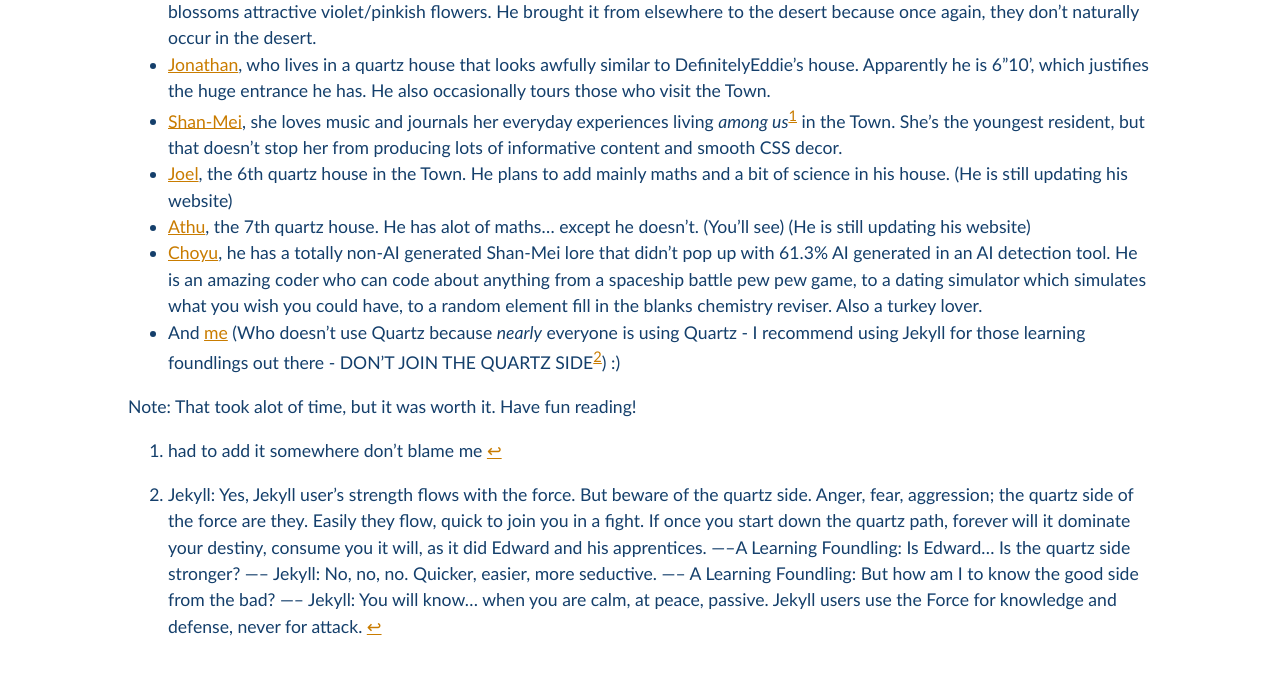
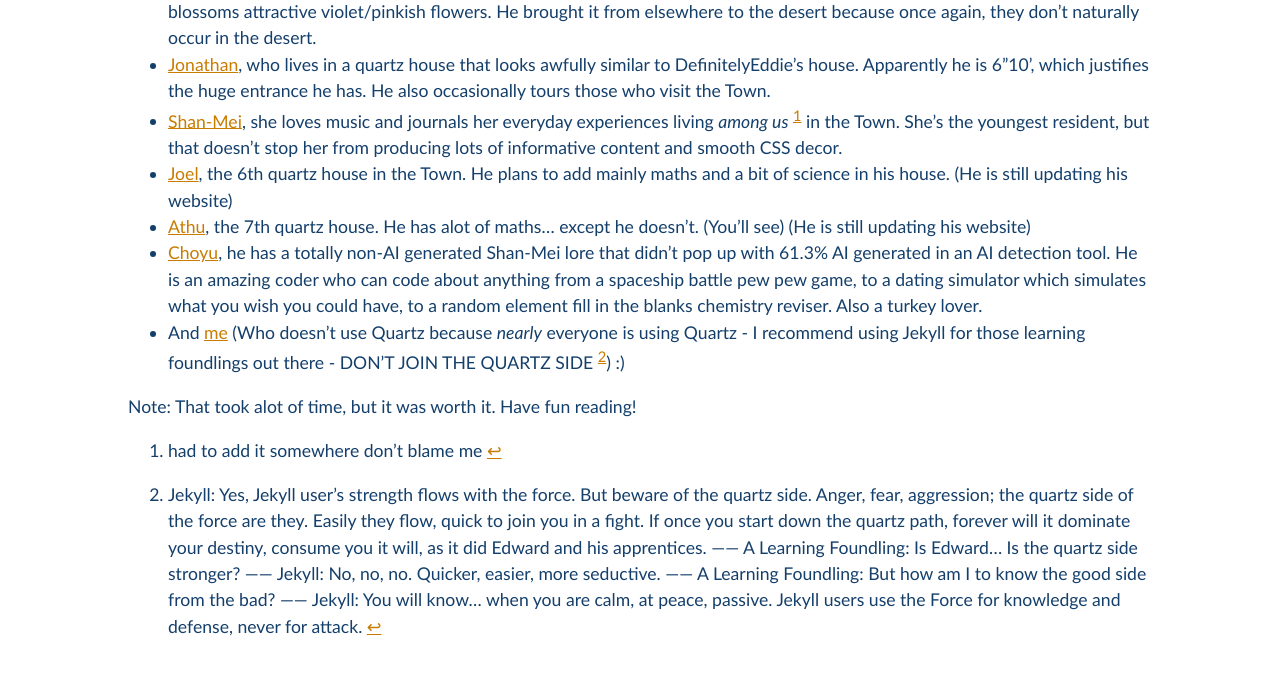
Before and after one commit to Pi-thagoras/the-chicken-pen, a Jekyll site: the page built from The-Town.md, in a window 1280 px wide. Shown: the part 975-1674 px from the top of the page. Built offline with Jekyll 4.4.1, drawn with Linux system fonts in a browser that asks for light colours.

Commit message:
vault backup: 2023-05-06 19:20:36

```diff
--- a/The-Town.md
+++ b/The-Town.md
@@ -13,18 +13,18 @@
 - [Grim4Reaper](https://grim4reaper.github.io/Year11Notes/), or MQ-9 Reaper or just to make it easy, Reaper, lives in a house that is also built from quartz which he is slowly but surely moving into from his previous house, which has detailed economics writings.
 - [NotTacoz](https://nottacoz.github.io/jacaranda/), he lives in (i wish - treehouses are cool)/next to his Jacaranda Tree (not Jacurutu) - for your convinence it's a tree that blossoms attractive violet/pinkish flowers. He brought it from elsewhere to the desert because once again, they don't naturally occur in the desert.
 - [Jonathan](https://supaqwerty.github.io/notes-dump/), who lives in a quartz house that looks awfully similar to DefinitelyEddie's house. Apparently he is 6"10', which justifies the huge entrance he has. He also occasionally tours those who visit the Town.
-- [Shan-Mei](https://shan-mei.github.io/shanmeis-notes/), she loves music and journals her everyday experiences living *among us*[^1] in the Town. She's the youngest resident, but that doesn't stop her from producing lots of informative content and smooth CSS decor.
+- [Shan-Mei](https://shan-mei.github.io/shanmeis-notes/), she loves music and journals her everyday experiences living *among us* [^1] in the Town. She's the youngest resident, but that doesn't stop her from producing lots of informative content and smooth CSS decor.
 - [Joel](https://rubver16.github.io/joles-notes/), the 6th quartz house in the Town. He plans to add mainly maths and a bit of science in his house. (He is still updating his website)
 - [Athu](https://super-cookies.github.io/duk/), the 7th quartz house. He has alot of maths... except he doesn't. (You'll see) (He is still updating his website)
 - [Choyu](https://grimreaper2654.github.io/Notes/), he has a totally non-AI generated Shan-Mei lore that didn't pop up with 61.3% AI generated in an AI detection tool. He is an amazing coder who can code about anything from a spaceship battle pew pew game, to a dating simulator which simulates what you wish you could have, to a random element fill in the blanks chemistry reviser. Also a turkey lover.
-- And [me](https://pi-thagoras.github.io/the-chicken-pen/) (Who doesn't use Quartz because *nearly* everyone is using Quartz - I recommend using Jekyll for those learning foundlings out there - DON'T JOIN THE QUARTZ SIDE[^2]) :)
+- And [me](https://pi-thagoras.github.io/the-chicken-pen/) (Who doesn't use Quartz because *nearly* everyone is using Quartz - I recommend using Jekyll for those learning foundlings out there - DON'T JOIN THE QUARTZ SIDE [^2]) :)
 
 
 
 [^1]: had to add it somewhere don't blame me
 
 
-[^2]: Jekyll: Yes, Jekyll user's strength flows with the force. But beware of the quartz side. Anger, fear, aggression; the quartz side of the force are they. Easily they flow, quick to join you in a fight. If once you start down the quartz path, forever will it dominate your destiny, consume you it will, as it did Edward and his apprentices. -----A Learning Foundling: Is Edward... Is the quartz side stronger? ----- Jekyll: No, no, no. Quicker, easier, more seductive. ----- A Learning Foundling: But how am I to know the good side from the bad? ----- Jekyll: You will know... when you are calm, at peace, passive. Jekyll users use the Force for knowledge and defense, never for attack.
+[^2]: Jekyll: Yes, Jekyll user's strength flows with the force. But beware of the quartz side. Anger, fear, aggression; the quartz side of the force are they. Easily they flow, quick to join you in a fight. If once you start down the quartz path, forever will it dominate your destiny, consume you it will, as it did Edward and his apprentices. ------ A Learning Foundling: Is Edward... Is the quartz side stronger? ------ Jekyll: No, no, no. Quicker, easier, more seductive. ------ A Learning Foundling: But how am I to know the good side from the bad? ------ Jekyll: You will know... when you are calm, at peace, passive. Jekyll users use the Force for knowledge and defense, never for attack.
 
 
 
```
